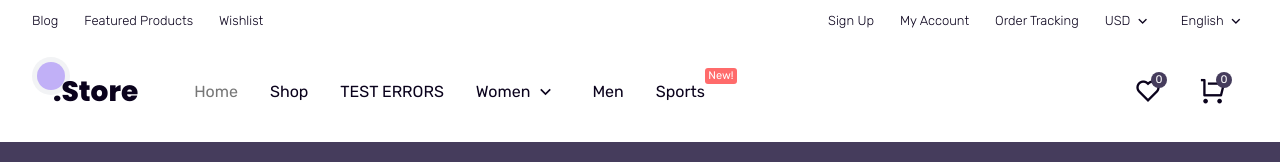
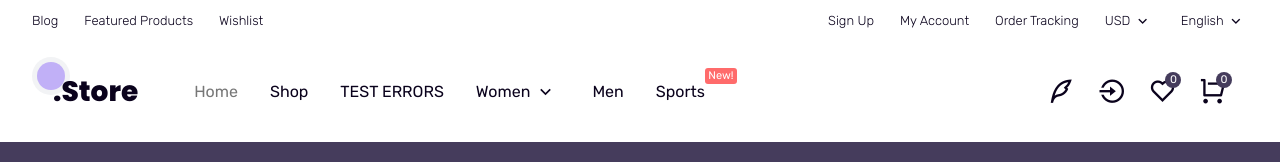
Before and after one commit to enesozmus/Store, an Angular app in the folder client/: page / in a window 1280 px wide. Shown: the top 162 px of the page. Built offline with nearby package versions, Linux system fonts and the light colour scheme.

Commit message:
Creating Register and Login Components and Setting Up Their Routes

```diff
--- /dev/null
+++ b/client/src/app/ui/account/login/login.component.html
@@ -0,0 +1 @@
+<p>login works!</p>
--- /dev/null
+++ b/client/src/app/ui/account/register/register.component.html
@@ -0,0 +1 @@
+<p>register works!</p>
--- a/client/src/app/ui/header/header-nav/header-nav.component.html
+++ b/client/src/app/ui/header/header-nav/header-nav.component.html
@@ -156,6 +156,23 @@
     <div class="right">
       <ul class="flexitem second-links">
         <!-- 1 -->
+        <li>
+          <!-- 1 -->
+          <a routerLink="/account/register">
+            <div class="icon-large"><i class="ri-quill-pen-line"></i></div>
+          </a>
+          <!-- 2 -->
+          <!-- <a routerLink="">
+            <div class="icon-large"><i class="ri-account-circle-fill"></i></div>
+          </a> -->
+        </li>
+        <!-- 2 -->
+        <li>
+          <a routerLink="/account/login">
+            <div class="icon-large"><i class="ri-login-circle-line"></i></div>
+          </a>
+        </li>
+        <!-- 3 -->
         <li class="mobile-hide">
           <a>
             <!-- 1 -->
@@ -164,7 +181,7 @@
             <div class="fly-item"><span class="item-number">0</span></div>
           </a>
         </li>
-        <!-- 2 -->
+        <!-- 4 -->
         <li>
           <a class="iscart">
             <!-- 1 -->
--- a/client/src/app/ui/header/header-nav/header-nav.component.scss
+++ b/client/src/app/ui/header/header-nav/header-nav.component.scss
@@ -53,7 +53,7 @@ a {
   }
 
   .right li > a {
-    margin-left: 1em;
+    margin-left: 0.1em;
   }
 
   .mega {
```
Also changed, not shown: client/src/app/app.routes.ts (+12 -0 lines), client/src/app/ui/account/login/login.component.ts (added, +10 -0 lines), client/src/app/ui/account/register/register.component.ts (added, +10 -0 lines), client/src/app/ui/account/login/login.component.scss (added), client/src/app/ui/account/register/register.component.scss (added). Lines whose indentation alone changed are shown as unchanged.
